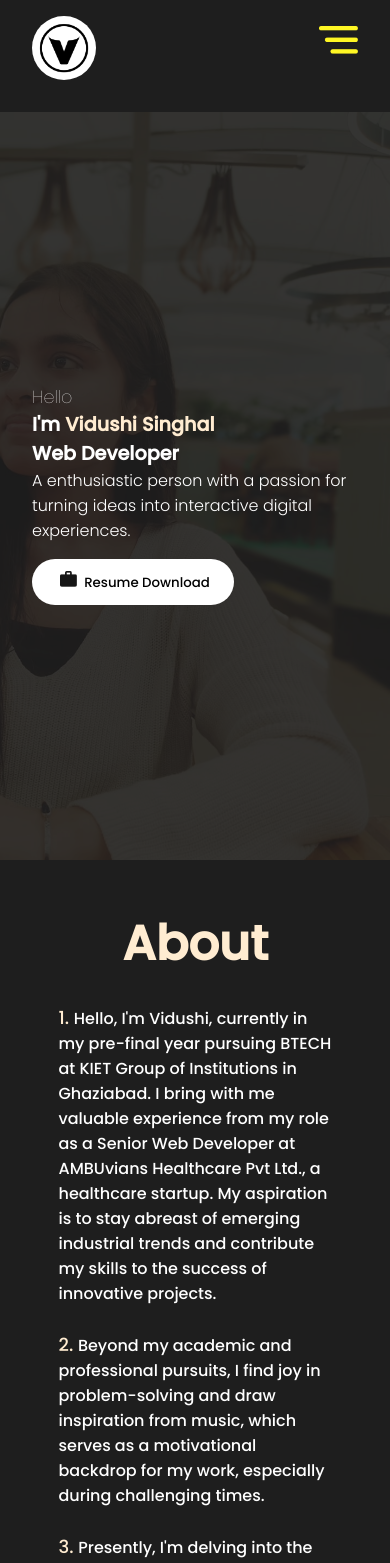
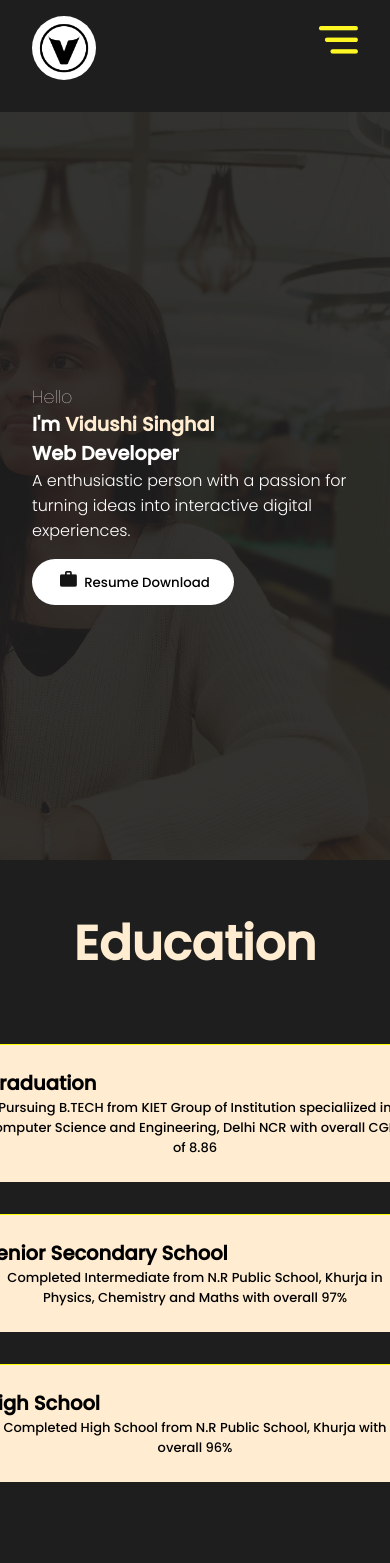
Before and after one commit to 21vidushi/EPortfolio, a React (Create React App) app: page / in a window 390 px wide. Shown: the top 1563 px of the page. Built offline with nearby package versions, Linux system fonts and the light colour scheme.

Commit message:
commited

```diff
--- a/src/App.js
+++ b/src/App.js
@@ -6,12 +6,14 @@ import Skills from "./components/Skills/skills";
 import Works from "./components/Works/works";
 import { Contact } from "./components/Contact/contact";
 import Footer from "./components/Footer/footer";
+import Education from "./components/Education/Education";
 function App() {
   return (
     <div className="App">
 
         <Navbar/>
         <Intro/>
+        <Education/>
         <About/>
         <Skills/>
         <Works/>
--- a/src/components/About/about.css
+++ b/src/components/About/about.css
@@ -5,6 +5,7 @@
     flex-direction: column;
     align-items: center;
     justify-content: center;
+    padding-bottom: 50px;
     /* flex-wrap: wrap; */
 }
 #about  h2{
@@ -18,8 +19,28 @@
 }
 #about p{
      width: 70%;
+     background-color:rgb(255, 236, 209,0.4);
+     color: black;
+
 }
 #about p span{
-    color: #FFECD1;
+    color: black;
     font-size: large;
 }
+
+@media screen and ( min-width:391px) and ( max-width: 626px) {
+    #about p{
+        width: 90%;
+        background-color:rgb(255, 236, 209,0.4);
+        color: black;
+
+   }
+}
+@media screen and ( max-width: 391px) {
+    #about p{
+        width: 80%;
+        background-color:rgb(255, 236, 209,0.4);
+        color: black;
+
+   }
+}
--- /dev/null
+++ b/src/components/Education/Education.css
@@ -0,0 +1,67 @@
+#educations{
+    overflow: hidden;
+    width: 100vw;
+    max-width: 65rem;
+    display: flex;
+    flex-direction: column;
+    align-items: center;
+    justify-content: center;
+    text-align: center;
+    margin: 0 auto;
+
+}
+.educationTitle{
+    font-size: 3rem;
+    font-weight: 600;
+    padding-top: 3rem ;
+    margin-bottom: 1.5rem;
+    color: #FFECD1;
+}
+.eduBars{
+   margin: 1.5rem;
+   width: 100vw;
+   max-width: 80%;
+   text-align: left;
+
+}
+.eduBar{
+    display: flex;
+    margin: 1rem;
+    padding: 1.5rem 2rem;
+    border-radius: 0.5rem;
+    background: #FFECD1;
+    color: black;
+
+}
+
+.edup{
+    word-wrap: break-word;
+}
+.pro{
+    color: black;
+}
+
+@media screen and (max-width: 484px) {
+    /* CSS styles specific to screens with a maximum width of 768px */
+
+    .eduBar{
+        border-top: 1px solid yellow;
+        border-radius: 10px;
+        background: #FFECD1;
+    color: black;
+
+    }
+    .edup{
+
+       text-align: center;
+       width: 50vh;
+    }
+    .eduBars{
+      display: flex;
+      flex-direction: column;
+      justify-content: center;
+      align-items: center;
+      font-size:small;
+
+    }
+}
--- /dev/null
+++ b/src/components/Education/Education.js
@@ -0,0 +1,33 @@
+import React from 'react'
+import './Education.css'
+const Education = () => {
+  return (
+    <section id='educations'>
+       <span className='educationTitle'> Education </span>
+    <div className='eduBars' >
+        <div className='eduBar'>
+           <div className='eduBartext'>
+            <h2 className='pro'>Graduation</h2>
+            <div className='edup'>Pursuing B.TECH from KIET Group of Institution specialiized in Computer Science and Engineering, Delhi NCR with overall CGPA of 8.86</div>
+           </div>
+        </div>
+        <div className='eduBar'>
+           <div className='eduBartext'>
+            <h2 className='pro'>Senior Secondary School</h2>
+            <div className='edup'>Completed Intermediate from N.R Public School, Khurja in Physics, Chemistry and Maths with overall 97%</div>
+           </div>
+        </div>
+        <div className='eduBar'>
+           <div className='eduBartext'>
+            <h2 className='pro'>High School</h2>
+            <div className='edup'>Completed High School from N.R Public School, Khurja with overall 96%</div>
+           </div>
+        </div>
+
+    </div>
+
+    </section>
+  )
+}
+
+export default Education
```
